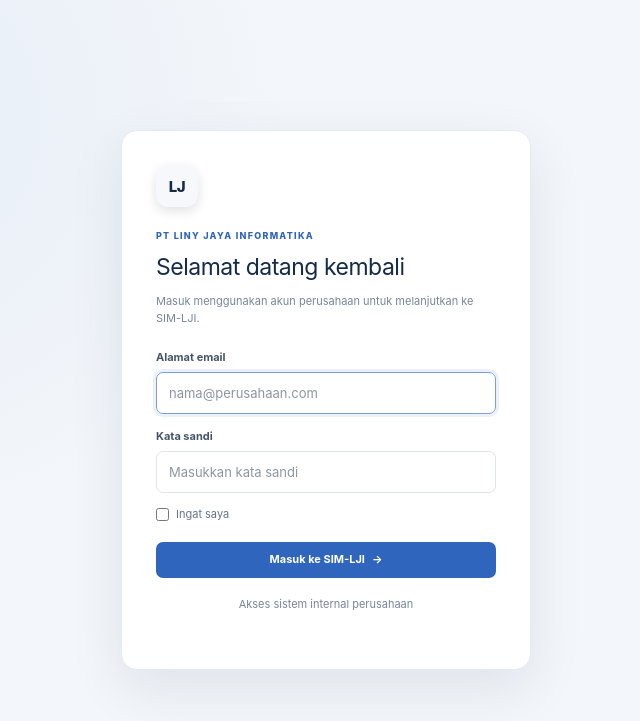
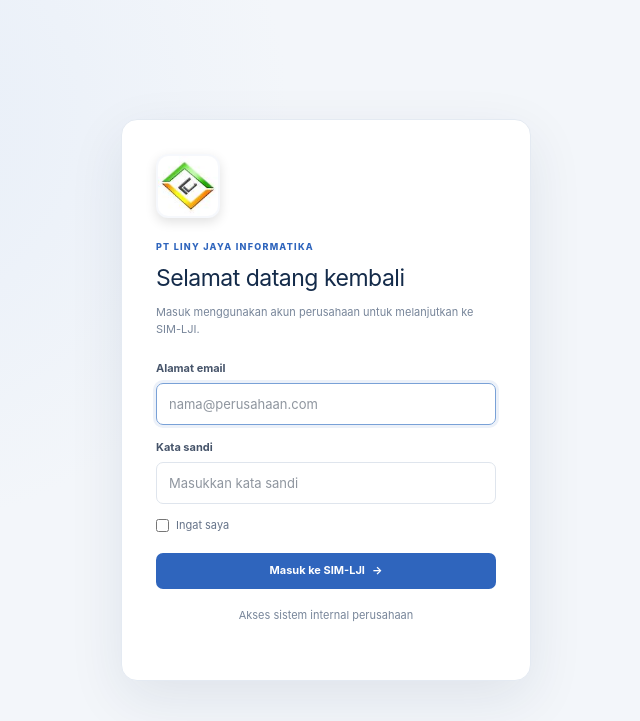
Before and after one commit to sahruldualembang-sketch/projek-magang-1, a Laravel app: page /login in a window 1280 px wide. Shown: the top 721 px of the page, without its empty margins (314-954 px from the left). Run offline with Laravel 12, Linux system fonts and the light colour scheme; style sheets or scripts are compiled from the project's sources.

Commit message:
feat: use official PT LJI logo in sidebar, login and favicon

```diff
--- a/resources/css/app.css
+++ b/resources/css/app.css
@@ -54,10 +54,9 @@ button { cursor: pointer; }
     padding: 17px 21px; border-bottom: 1px solid rgba(255,255,255,.09);
 }
 .brand-mark {
-    display: grid; place-items: center; flex: 0 0 42px; width: 42px; height: 42px;
-    border-radius: 12px; background: #f6f8fc; color: var(--navy);
-    font-size: 15px; font-weight: 850; letter-spacing: -.5px;
-    box-shadow: 0 4px 12px rgba(0,0,0,.12);
+    display: block; flex: 0 0 42px; width: 42px; height: 42px;
+    padding: 2px; border-radius: 12px; background: #f6f8fc;
+    object-fit: contain; box-shadow: 0 4px 12px rgba(0,0,0,.12);
 }
 .brand-info { display: flex; flex: 1; flex-direction: column; min-width: 0; }
 .brand-info strong { color: #fff; font-size: 16px; letter-spacing: .35px; line-height: 1.3; }
@@ -342,7 +341,7 @@ tbody tr:hover { background: #fafbfd; }
     width: min(100%, 410px); padding: 34px; border: 1px solid #e4eaf2;
     border-radius: 16px; background: #fff; box-shadow: 0 18px 55px rgba(25,45,75,.09);
 }
-.login-card .brand-mark { margin-bottom: 22px; }
+.login-card .brand-mark { width: 64px; height: 64px; flex-basis: 64px; margin-bottom: 22px; }
 .login-card .eyebrow { margin: 0; color: var(--blue); }
 .login-card h1 { margin: 7px 0; color: var(--navy); font-size: 23px; letter-spacing: -.5px; }
 .login-card .muted { margin: 0 0 22px; font-size: 11px; }
--- a/resources/views/auth/login.blade.php
+++ b/resources/views/auth/login.blade.php
@@ -5,12 +5,13 @@
     <meta name="viewport" content="width=device-width, initial-scale=1">
     <meta name="csrf-token" content="{{ csrf_token() }}">
     <title>Masuk · SIM-LJI</title>
+    <link rel="icon" type="image/jpeg" href="{{ asset('images/logo-pt-lji.jpeg') }}">
     @vite(['resources/css/app.css', 'resources/js/app.js'])
 </head>
 <body class="login-page">
     <form class="login-card" method="POST" action="{{ route('login') }}">
         @csrf
-        <div class="brand-mark">LJ</div>
+        <img class="brand-mark" src="{{ asset('images/logo-pt-lji.jpeg') }}" alt="Logo PT Liny Jaya Informatika" width="42" height="42">
         <p class="eyebrow">PT LINY JAYA INFORMATIKA</p>
         <h1>Selamat datang kembali</h1>
         <p class="muted">Masuk menggunakan akun perusahaan untuk melanjutkan ke SIM-LJI.</p>
--- a/resources/views/layouts/app.blade.php
+++ b/resources/views/layouts/app.blade.php
@@ -5,6 +5,7 @@
     <meta name="viewport" content="width=device-width, initial-scale=1">
     <meta name="csrf-token" content="{{ csrf_token() }}">
     <title>@yield('title', 'SIM-LJI') · PT Liny Jaya Informatika</title>
+    <link rel="icon" type="image/jpeg" href="{{ asset('images/logo-pt-lji.jpeg') }}">
     @vite(['resources/css/app.css', 'resources/js/app.js'])
 </head>
 <body>
@@ -47,7 +48,7 @@
 <div class="app-shell">
     <aside class="sidebar" id="sidebar">
         <a href="{{ route('dashboard') }}" class="brand">
-            <span class="brand-mark">LJ</span>
+            <img class="brand-mark" src="{{ asset('images/logo-pt-lji.jpeg') }}" alt="Logo PT Liny Jaya Informatika" width="42" height="42">
             <span class="brand-info">
                 <strong>SIM-LJI</strong>
                 <small>PT Liny Jaya Informatika</small>
```
Also changed, not shown: public/images/logo-pt-lji.jpeg (added).
